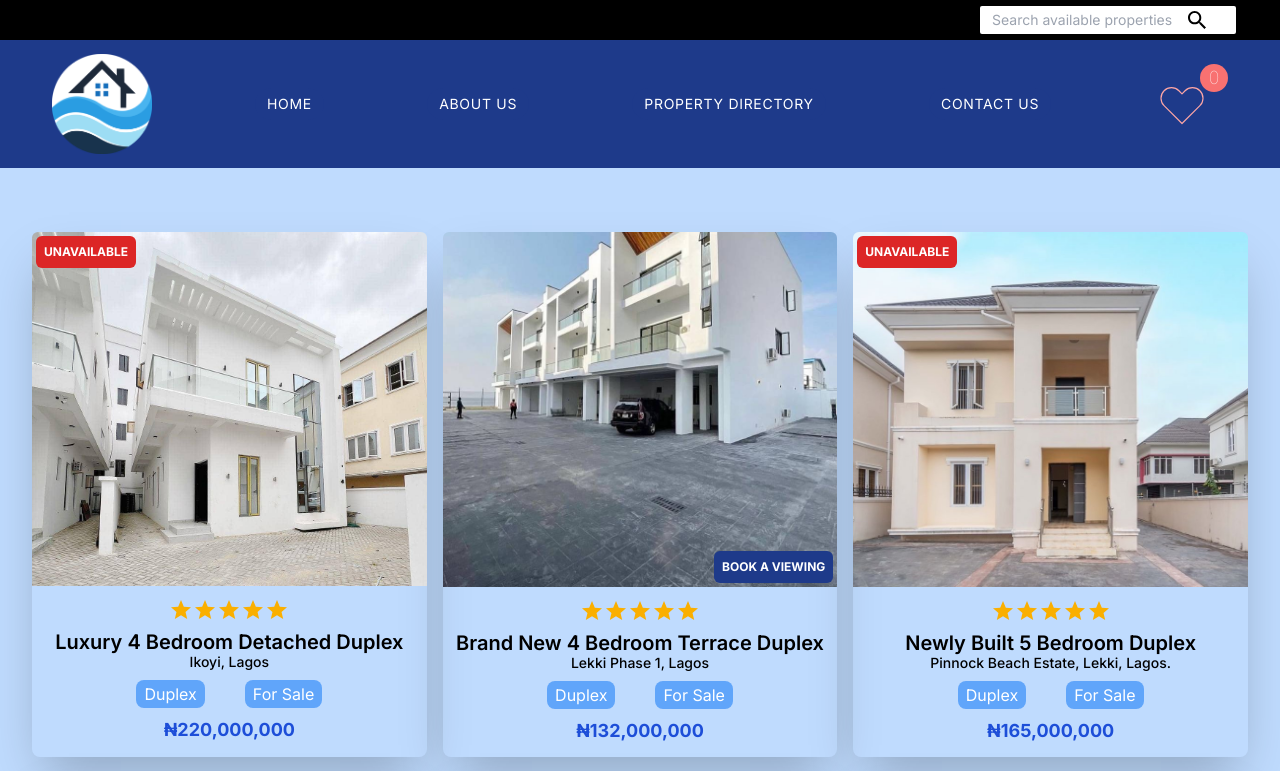
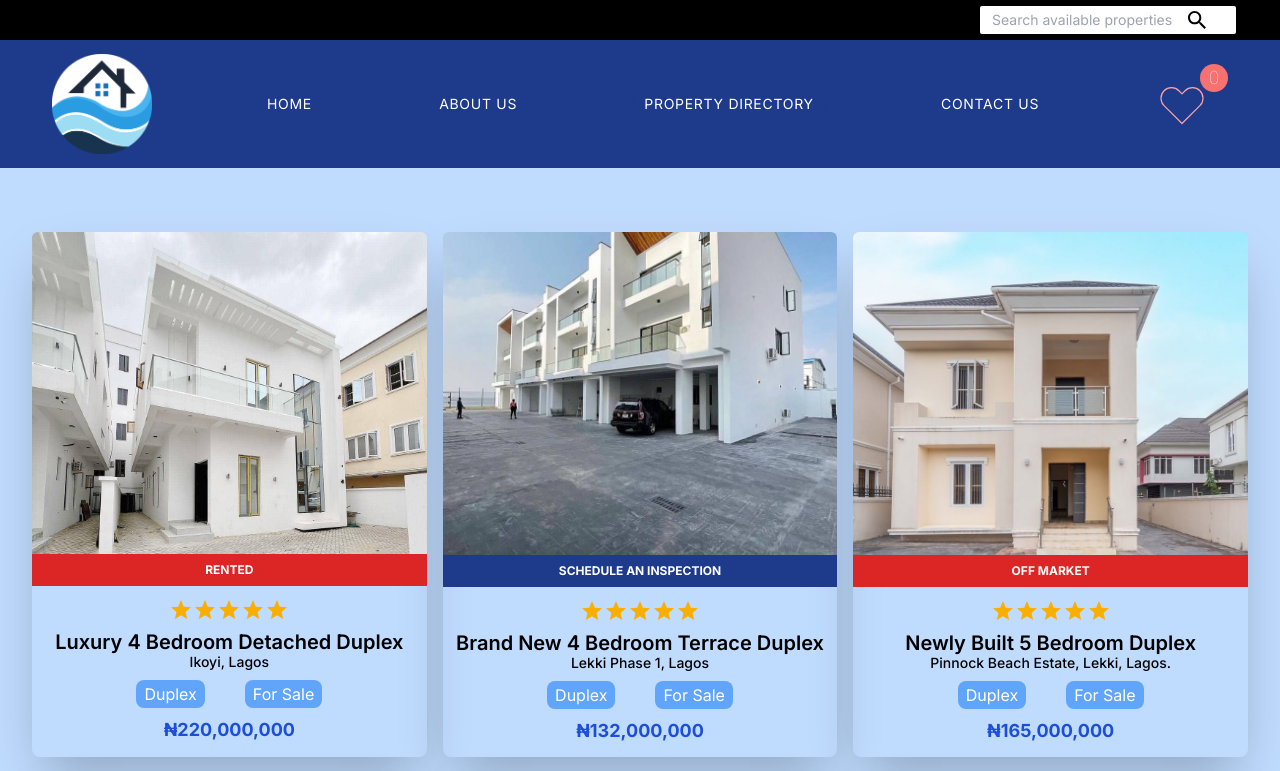
Before and after one commit to luap-trams/june_Final_capstone, a Next.js app: page /prop in a window 1280 px wide. Shown: the top 771 px of the page. Built offline with nearby package versions, Linux system fonts and the light colour scheme.

Commit message:
Feat: CTA on prop card

```diff
--- a/src/app/components/PropertyCard.jsx
+++ b/src/app/components/PropertyCard.jsx
@@ -4,28 +4,30 @@ import { Rating } from '@mui/material';
 
 import { properties } from '../data';
 
-const whatsApp = "+2348020817992";
-
 export default function PropertyCard({ rating, title, type, description, category, price, location, status }) {
 
-    // const isAvailable = properties.find(prop => prop.id === status)?.status === "available";
-    const isAvailable = status === "available";
+    const isAvailable = properties.find(prop => prop.status === status)?.status === "available";
+    // const isAvailable = status === "available";
 
   return (
     // Images Displayed in Flex-cols-3 for the Property List Page where you can perform search function
-    <div className='flex flex-col items-center'>
+    <div className='flex flex-col items-center '>
+      <div className='group items-center relative'>
 
-      <div className='items-center relative'>
-        {/* <p className={`property-status absolute font-bold text-1xl uppercase ${isAvailable ? 'text-green-500' : 'text-red-500'} text-center rounded-lg`}>{status}</p> */}
-      <p className={`property-status font-bold text-xs uppercase absolute pointer-events: auto ${isAvailable ? 'text-white bottom-1 right-1 bg-blue-900 hover:bg-green-500 absolute' : 'text-white top-1 left-1 bg-red-600'} text-center rounded-md p-2`}>
-        <a href={`https://api.whatsapp.com/send?phone=${whatsApp}&text=Hello,%0A%0AI%27d%20love%20to%20view%20this%20property.%20When%20would%20be%20a%20good%20time%20to%20arrange%20a%20visit?`} target="_blank">
-  {isAvailable ? "book a viewing" : "Unavailable"}</a></p>
+      {/* <p className={`property-status absolute font-bold text-1xl uppercase ${isAvailable ? 'text-green-500' : 'text-red-500'} text-center rounded-lg`}>{status}</p> */}
+      <a href='https://api.whatsapp.com/send?phone=2348020817992&text=Hello,%0A%0AI%27d%20love%20to%20view%20this%20property.%20When%20would%20be%20a%20good%20time%20to%20arrange%20a%20visit?' target="_blank">
+      <p className={`property-status font-bold text-xs uppercase absolute  w-full ${isAvailable ? 'text-white bottom-0 bg-blue-900 group-hover:bg-green-600' : 'text-white bottom-0 bg-red-600'} text-center p-2`}>
+
+
+        {isAvailable ? "schedule an inspection" : status }
+      </p>
+        </a>
 
       <Image src={`/images/${title.split(' ').join('')}.jpeg`} alt={title} width={'400'} height={'400'} className='rounded-t-md'/>
       </div>
+      {/* Material UI rating component */}
 
-
-     {/* Property Details */}
+      {/* Property Details */}
       <p className='m-3'>
         <Rating name='half-rating-read' defaultValue={rating} precision={0.5} max={5} readOnly  className='text-lg'/>
       </p>
--- a/src/app/data.js
+++ b/src/app/data.js
@@ -47,7 +47,7 @@ export const properties = [
     type: "For Sale",
     location: "Pinnock Beach Estate, Lekki, Lagos.",
     price: '₦165,000,000',
-    status: "",
+    status: "off market",
     rating: 4.9,
     features:[
       "All Rooms Ensuite",
@@ -235,7 +235,7 @@ export const properties = [
     type: "For Sale",
     location: "Banana Island, Lagos",
     price: '₦5,000,000,000',
-    status: "Available",
+    status: "available",
     rating: 5
   },
   {
--- a/src/app/prop/[slug]/page.jsx
+++ b/src/app/prop/[slug]/page.jsx
@@ -5,11 +5,8 @@ import Link from 'next/link'
 import PropertyCard from '@/app/components/PropertyCard'
 import { useContext } from 'react'
 import { SidebarContext } from "@/app/providers"
-import { FaCheck } from 'react-icons/fa';
-import { FaHeart } from 'react-icons/fa';
-import { FaWhatsapp } from 'react-icons/fa';
-import { FaPhone } from 'react-icons/fa';
-import { FaEnvelope } from 'react-icons/fa';
+import { FaCheck, FaHeart, FaWhatsapp, FaPhone, FaEnvelope } from 'react-icons/fa';
+
 // import { AiFillEnvironment } from 'react-icons/ai';
 
 export default function PropDetails({params}) {
@@ -36,7 +33,9 @@ export default function PropDetails({params}) {
     rating={card.rating}
     location={card.location}
     category={card.category}
+    status={card.status}
     price={card.price}/>
+
   </Link>);
 
 const otherImages = details.images?.map((image, index) => ( <img src={image} alt={`${details.title} image ${index + 1}`} className='rounded-lg shadow-2xl mx-auto p-1' key={index} />
@@ -64,13 +63,22 @@ const featureList = details.features?.map((feature, index) => (
     </button>
     <p className="absolute mb-8 -ml-4  hidden group-hover:block bg-green-500 text-white p-1 rounded-lg">LIKE ME</p>
 
-                <button><a href={`mailto:luap.trams@gmail.com`} target="_blank">
-                <FaEnvelope className='email-button bg-blue-400 text-black hover:bg-blue-400 p-1.5 text-3xl hover:text-white rounded-md'/></a></button>
-                <button><a href={`https://api.whatsapp.com/send?phone=2348020817992&text=Hello,%0A%0AI%27d%20love%20to%20view%20this%20property.%20When%20would%20be%20a%20good%20time%20to%20arrange%20a%20visit?`} target="_blank">
-                <FaWhatsapp className='whatsapp-button bg-blue-400 text-black hover:bg-green-600 p-1.5 text-3xl hover:text-white rounded-md'/></a></button>
-                <button><a href={`tel:+2348020817992`} target="_blank">
-        <FaPhone className="phone-button bg-blue-400 hover:text-white p-1.5 text-3xl rounded-md" />
-      </a> </button>
+                <button>
+                  <a href={`mailto:luap.trams@gmail.com`} target="_blank">
+                <FaEnvelope className='email-button bg-blue-400 text-black hover:bg-blue-400 p-1.5 text-3xl hover:text-white rounded-md'/></a>
+                </button>
+
+                <button>
+                  <a href={`https://api.whatsapp.com/send?phone=2348020817992&text=Hello,%0A%0AI%27d%20love%20to%20view%20this%20property.%20When%20would%20be%20a%20good%20time%20to%20arrange%20a%20visit?`} target="_blank">
+                <FaWhatsapp className='whatsapp-button bg-blue-400 text-black hover:bg-green-600 p-1.5 text-3xl hover:text-white rounded-md'/></a>
+                </button>
+
+                <button>
+                  <a href={`tel:+2348020817992`} target="_blank">
+                <FaPhone className="phone-button bg-blue-400 hover:text-white p-1.5 text-3xl rounded-md" />
+                  </a>
+                </button>
+
               </div>
               <button>{details.price}</button>
       <div>
```
Also changed, not shown: src/app/components/PropertyLists.jsx (+8 -1 lines).
